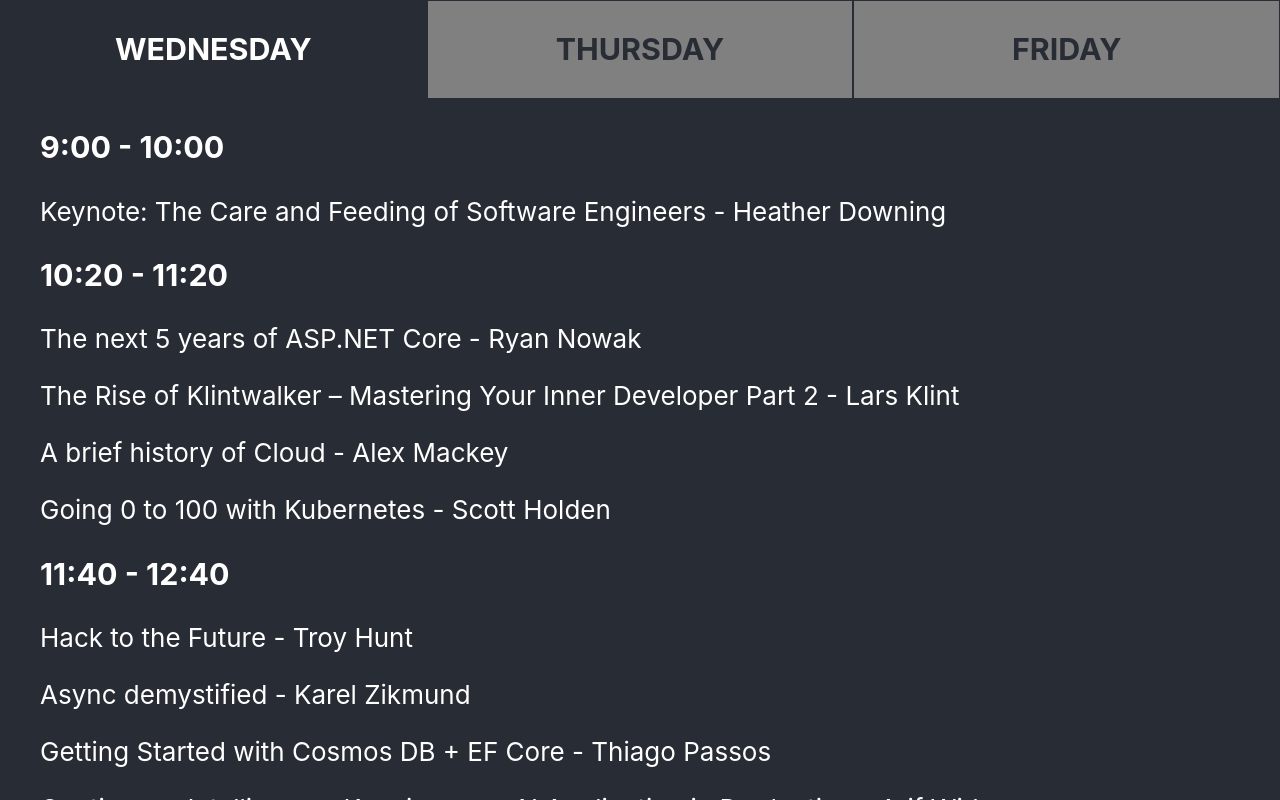
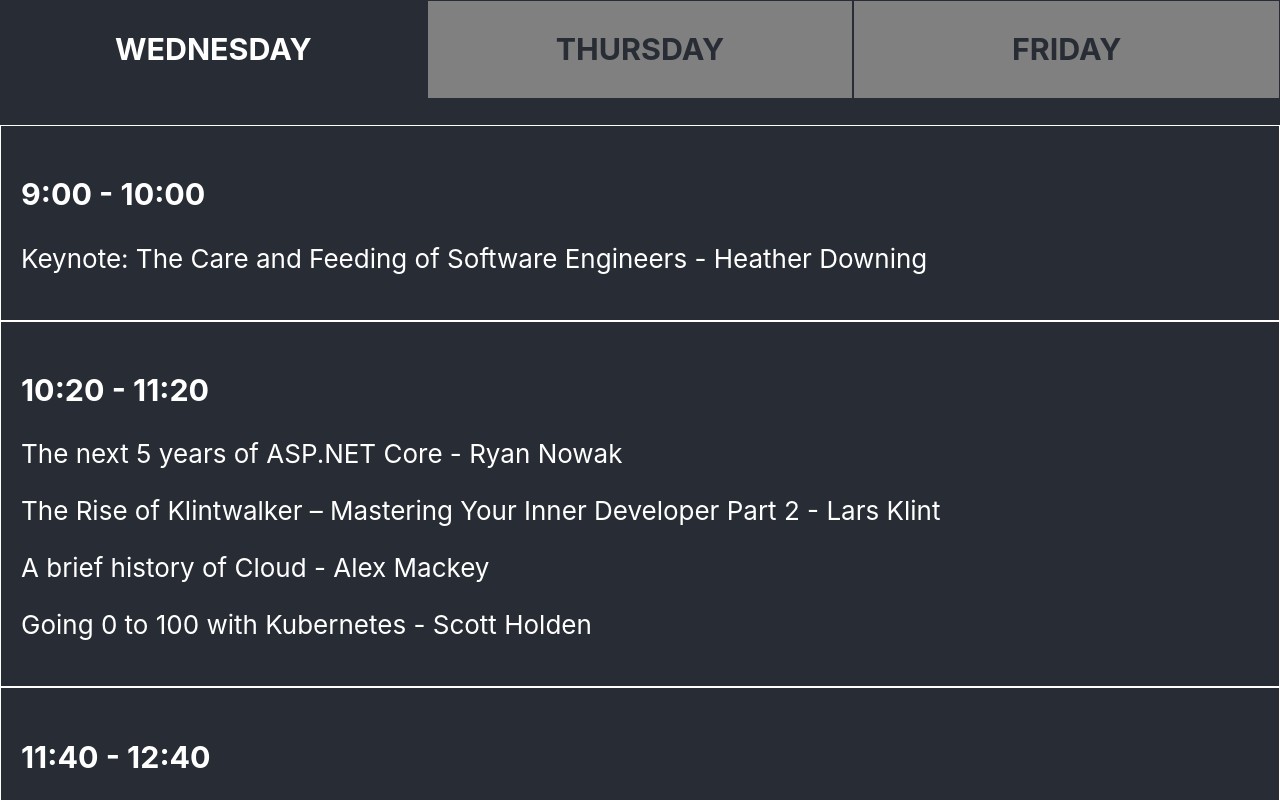
Before and after one commit to melissahoughton-learning/ndc-melbourne-2020-react-workshop, a React (Create React App) app: page / in a window 1280 px wide. Shown: the top 800 px of the page. Built offline with nearby package versions, Linux system fonts and the light colour scheme.

Commit message:
Styling around each timeslot

```diff
--- a/src/components/Day.tsx
+++ b/src/components/Day.tsx
@@ -6,6 +6,7 @@ import { Timeslot, Day } from "../agenda.models";
 
 const TimeList = styled.ul`
   list-style-type: none;
+  padding: 0;
 `;
 
 const DayComponent: React.FC<{ timeslots: Timeslot[]; day: Day }> = ({
--- a/src/components/Timeslot.tsx
+++ b/src/components/Timeslot.tsx
@@ -5,7 +5,11 @@ import Talk from "./Talk";
 import { Timeslot } from "../agenda.models";
 import TimeComponent from "./Time";
 
-const TimeListItem = styled.li``;
+const TimeListItem = styled.li`
+  display: block;
+  border: white 1px solid;
+  padding: 20px;
+`;
 
 const TimeslotComponent: React.FC<{ timeslot: Timeslot }> = ({ timeslot }) => {
   const sessions = timeslot.sessions;
```
